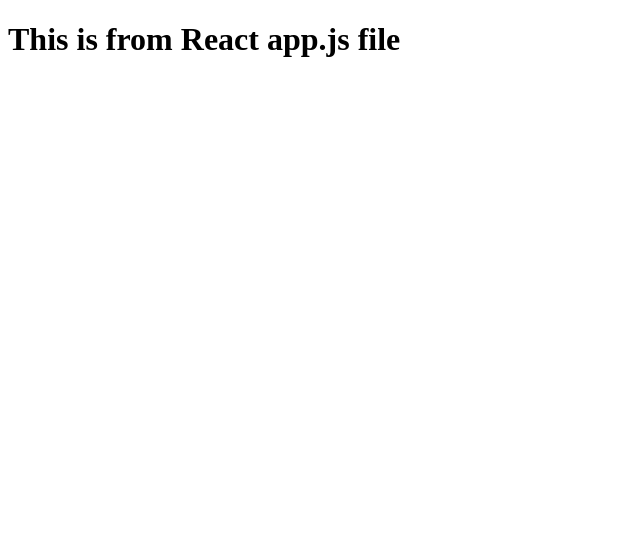
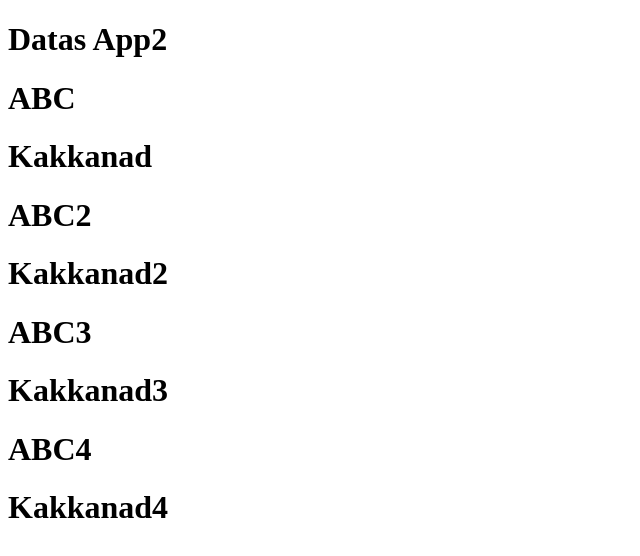
Before and after one commit to AnsaAli/basics-frontend, a React (Vite) app in the folder 5.npm-parcel/: page / in a window 1280 px wide. Shown: the top 556 px of the page, without its empty margins (0-640 px from the left). Built offline with nearby package versions, Linux system fonts and the light colour scheme.

Commit message:
add components, props

```diff
--- a/5.npm-parcel/App.js
+++ b/5.npm-parcel/App.js
@@ -1,11 +1,89 @@
 import React from "react";
 import ReactDOM from "react-dom/client";
 
-const heading = React.createElement(
-    "h1",
-    { id: "heading" },
-    "This is from React app.js file"
-  );
+//React element
+const heading = (<h1>Hello React Element</h1>);
 
-  const root = ReactDOM.createRoot(document.getElementById("root"));
-  root.render(heading);
+//React component: funtion will return a react elemet/jsx
+const HeadingComponent = () => {
+  return <h1>Hello from React Component</h1>;
+};
+
+//can also write
+const HeadingComponent2 = ()=>(
+    <div>
+        <h1>Hello from HeadingComponent2</h1>
+    </div>
+)
+
+//need to pass this as a props in Demo comoponet
+let resObj = {
+    resName : 'ABC',
+    place: 'Kakkanad'
+}
+
+const Demo= (props)=>{
+ const {data} = props
+    return(
+        <div>
+            <h1>{data.resName}</h1>
+            <h1>{data.place}</h1>
+        </div>
+    )
+}
+const App=()=>{
+    return(
+        <div>
+            <h1>Datas</h1>
+            <Demo data = {resObj}/>
+        </div>
+    )
+}
+
+
+
+
+//if there is an array of list
+let resList = [{
+    resName : 'ABC',
+    place: 'Kakkanad'
+},
+{
+    resName : 'ABC2',
+    place: 'Kakkanad2'
+},
+{
+    resName : 'ABC3',
+    place: 'Kakkanad3'
+},
+{
+    resName : 'ABC4',
+    place: 'Kakkanad4'
+}]
+
+const Demo2= (props)=>{
+ const {data} = props
+    return(
+        <div>
+            <h1>{data.resName}</h1>
+            <h1>{data.place}</h1>
+        </div>
+    )
+}
+const App2=()=>{
+    return(
+        <div>
+            <h1>Datas App2</h1>
+            {/* <Demo2 data = {resList[0]}/>
+            <Demo2 data = {resList[1]}/>
+            <Demo2 data = {resList[2]}/> */}
+
+            {
+                resList.map((list, index) => <Demo2 key={index} data ={list}/>)
+            }
+        </div>
+    )
+}
+
+const root = ReactDOM.createRoot(document.getElementById("root"));
+root.render(<App2 />);
--- a/5.npm-parcel/package.json
+++ b/5.npm-parcel/package.json
@@ -2,8 +2,9 @@
   "name": "5.npm-parcel",
   "version": "1.0.0",
   "description": "",
-
+  "main": "App.js",
   "scripts": {
+    "start": "parcel index.html",
     "test": "echo \"Error: no test specified\" && exit 1"
   },
   "author": "",
```
